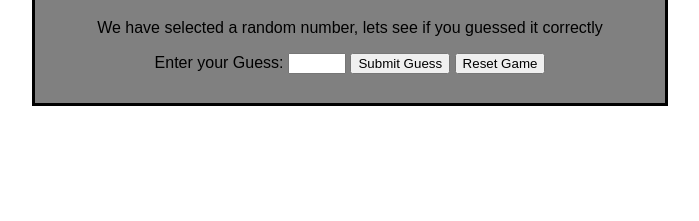
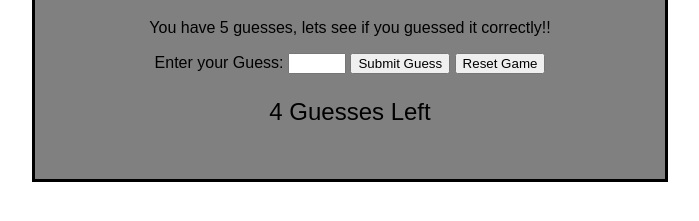
Before and after one commit to dmfuchs/numbergame, a plain HTML site: page index.html in a window 1280 px wide. Both pictures are taken after typing "Sample" into the empty fields and a click on the input "Submit Guess". Shown: the part 95-316 px from the top of the page, without its empty margins (290-989 px from the left). Drawn offline with Linux system fonts and the light colour scheme.

Commit message:
Added 5 Guess COunter

```diff
--- a/index.html
+++ b/index.html
@@ -10,7 +10,7 @@
 <body>
 <div class = "container">
   <h1>Guess the Number Between 1 and 10</h1>
-  <p>We have selected a random number, lets see if you guessed it correctly</p>
+  <p>You have 5 guesses, lets see if you guessed it correctly!!</p>
 
 
   <div id="form">
@@ -18,6 +18,7 @@
       <input type="text" class="guessField" id="guessField">
       <input type="submit" value="Submit Guess" class="guessSubmit" id="submitGuess">
       <input type="button" value="Reset Game" id="resetForm">
+      <p id ="amountGuesses">5 Guesses Left</p>
   </div>
 
 </div>
--- a/script.js
+++ b/script.js
@@ -1,6 +1,8 @@
 var y = Math.floor(Math.random() * 10 + 1);
 
-var guess = 1
+var guess = 0
+
+
 
 
 document.getElementById("resetForm").onclick = function clear1 (){
@@ -8,14 +10,12 @@ document.getElementById("resetForm").onclick = function clear1 (){
     location.reload();
 }
 
-
 document.getElementById("submitGuess").onclick  = function (){
 
     var x = document.getElementById("guessField").value
-
     if (x == y)
     {
-        alert("CONGRATULATIONS!!!!! YOU GUESSED IT RIGH IN " + guess + " GUESSEES!! ");
+        alert("CONGRATULATIONS!!!!! YOU GUESSED IT RIGHT IN " + guess + " GUESSEES!! ");
         document.getElementById("guessField").value = ""
         location.reload();
     }
@@ -31,5 +31,17 @@ document.getElementById("submitGuess").onclick  = function (){
         guess++;
         alert("OOPS!! THE NUMBER YOU GUESSED IS TOO LOW, TRY A GREATER NUMBER")
         document.getElementById("guessField").value = ""
+
     }
-}
+    var counter = 5 - guess
+    document.getElementById("amountGuesses").innerHTML = counter + " Guesses Left"
+
+    const maxGuesses = 5
+
+    if (guess == maxGuesses)
+    {
+        alert("GAME OVER!! ALL 5 GUESSES USED UP, TRY AGAIN!!")
+        location.reload();
+    }
+
+ }
--- a/style.css
+++ b/style.css
@@ -21,3 +21,11 @@ body{
     width: 50px
 
 }
+#amountGuesses{
+    font-size: x-large;
+}
+.form{
+    text-align: center;
+    justify-content: center;
+
+}
```
